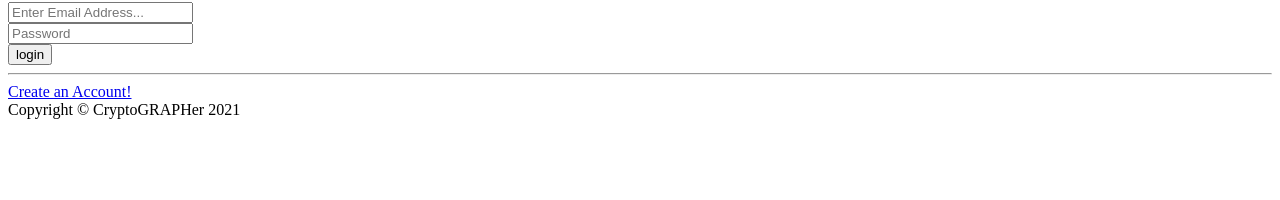
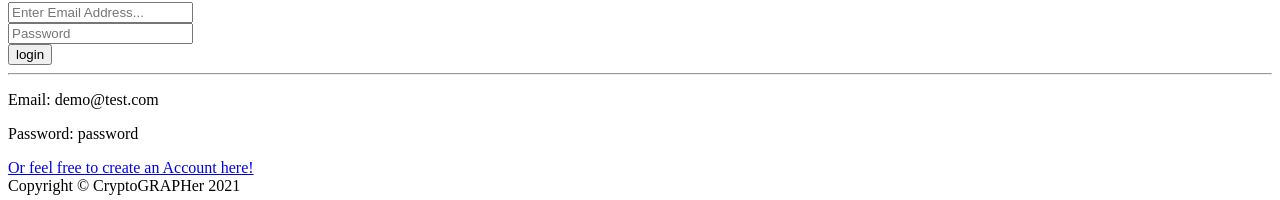
Before and after one commit to IanJSilber/netlify-capstone-frontend, a Vue app: page /login in a window 1280 px wide. Shown: the part 742-942 px from the top of the page. Before the commit the page ends 869 px from the top, so only its background shows below. Built offline with nearby package versions, Linux system fonts and the light colour scheme; the HTML template or start-up script is replaced by a standard one.

Commit message:
adds demo account for visitors

```diff
--- a/src/views/Login.vue
+++ b/src/views/Login.vue
@@ -48,11 +48,12 @@
                           <input class="btn btn-primary btn-user btn-block" type="submit" value="login" />
                         </form>
                         <hr />
-                        <!-- <div class="text-center">
-                          <a class="small" href="forgot-password.html">Forgot Password?</a>
-                        </div> -->
                         <div class="text-center">
-                          <router-link class="small" to="/signup">Create an Account!</router-link>
+                          <p class="small">Email: demo@test.com</p>
+                          <p class="small">Password: password</p>
+                        </div>
+                        <div class="text-center">
+                          <router-link class="small" to="/signup">Or feel free to create an Account here!</router-link>
                         </div>
                       </div>
                     </div>
```
